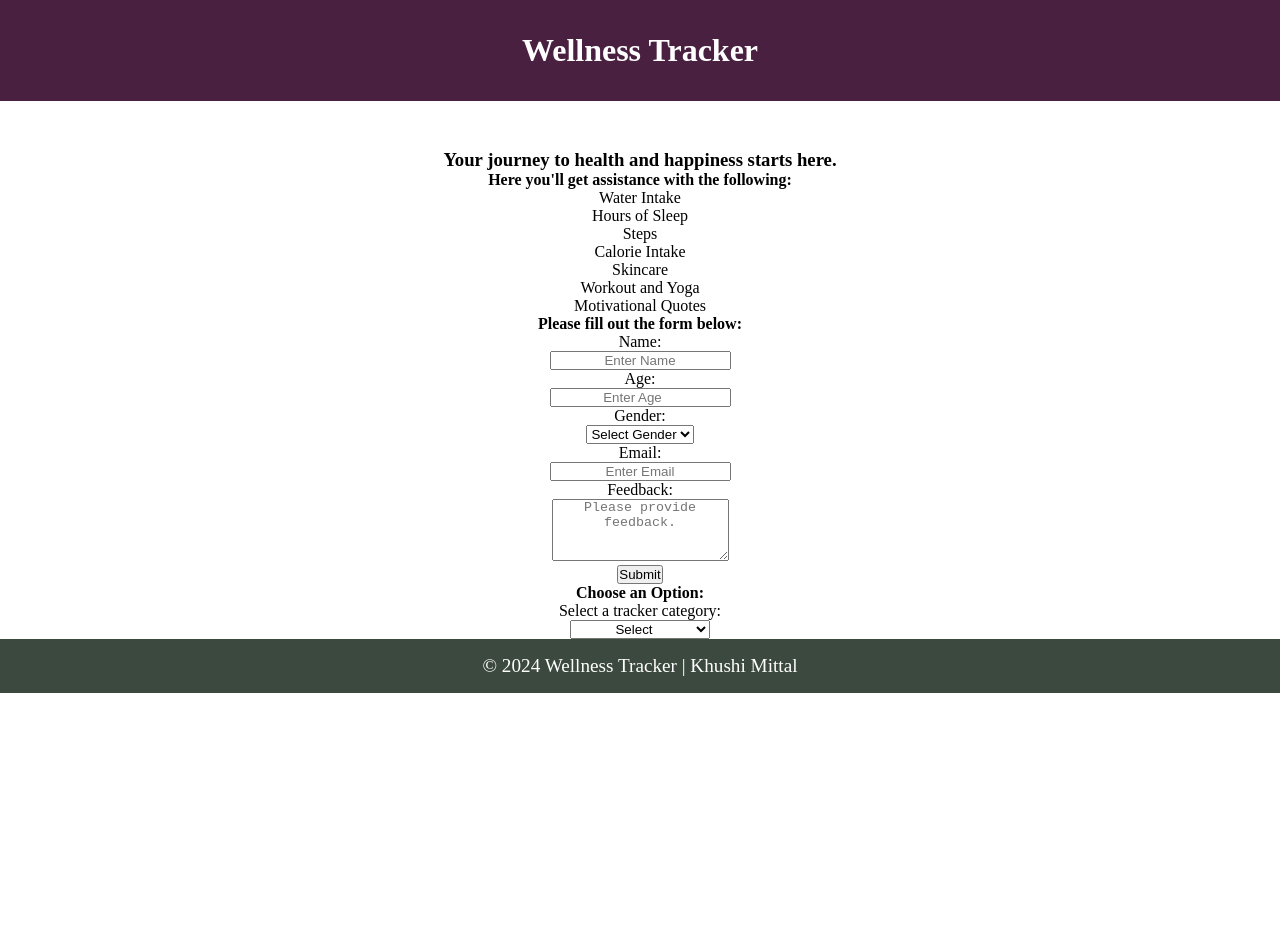
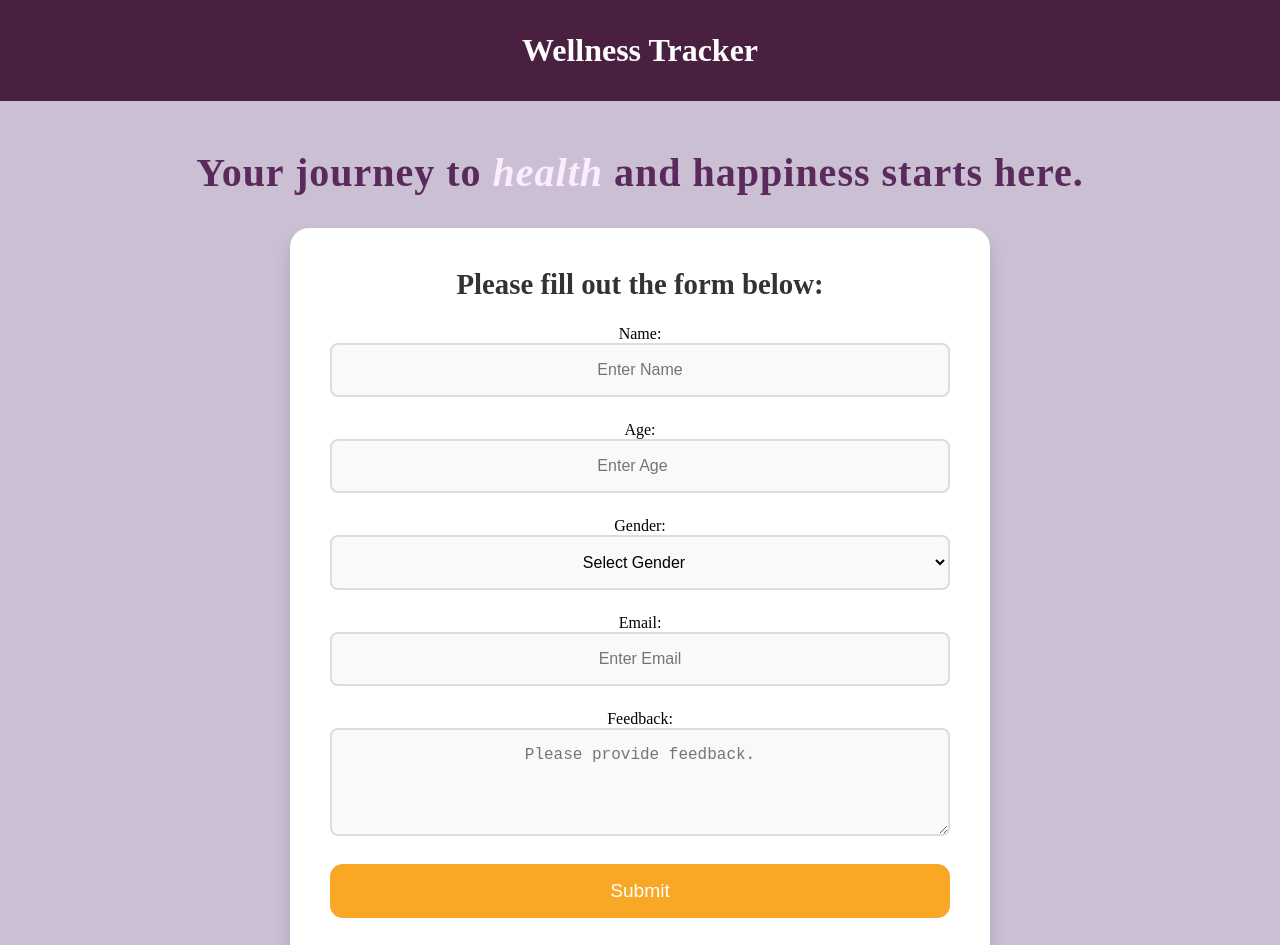
Before and after one commit to khushimittal20/WELLNESS-TRACKER-HTML, a plain HTML site: page homepage.html in a window 1280 px wide. Shown: the top 945 px of the page. Before the commit the page ends 800 px from the top, so only its background shows below. Drawn offline with Linux system fonts and the light colour scheme.

Commit message:
updated homepage styling

```diff
--- a/homepage.html
+++ b/homepage.html
@@ -6,30 +6,15 @@
     <title>Wellness Tracker</title>
     <link rel="stylesheet" href="style.css"\>
 </head>
-<body>
+<body class="homepage">
     <header>
         <h1>Wellness Tracker</h1>
     </header>
 
     <main>
-        <div>
+        <div class="intro">
             <h3 class="section-heading">Your journey to <span class="highlight">health</span> and happiness starts here.</h3>
-            <h4 class="section-heading">Here you'll get assistance with the following:</h4>
         </div>
-
-        <div>
-            <ul>
-                <li>Water Intake</li>
-                <li>Hours of Sleep</li>
-                <li>Steps</li>
-                <li>Calorie Intake</li>
-                <li>Skincare</li>
-                <li>Workout and Yoga</li>
-                <li>Motivational Quotes</li>
-            </ul>
-        </div>
-
-
         <div class="form-section">
             <h4 class="section-heading">Please fill out the form below:</h4>
             <form>
--- a/style.css
+++ b/style.css
@@ -5,11 +5,7 @@
     text-align: center;
 }
 /* Header Footer and Main for all the pages */
-header {
-    position: sticky;
-    top: 0;
-    z-index: 1000;
-}
+
 header {
     text-align: center;
     background-color: #4A2040;
@@ -22,7 +18,7 @@ header {
 @media (max-width: 768px) {
     header {
         padding: 2rem 1rem;
-        font-size: 0.75rem;
+        font-size: 1rem;
         flex-wrap: wrap;
     }
 }
@@ -89,3 +85,156 @@ body.index-file {
     color: white;
     border-radius: 4px;
 }
+
+
+/* for homepage.html */
+body.homepage{
+    background-color: #CBC0D3;
+    display: flex;
+    flex-direction: column;
+    min-height: 100vh;
+}
+.intro {
+    text-align: center;
+    margin-bottom: 2rem;
+    animation: fadeIn 2s ease-in-out;
+}
+
+.intro h3 {
+    font-size: 2.5rem;
+    color: #5A2A5D;
+    margin-bottom: 1.5rem;
+    letter-spacing: 1px;
+}
+
+.highlight {
+    color: #FFEBFF;
+    font-weight: bold;
+    font-style: italic;
+}
+
+
+/* Form Section */
+.form-section {
+    background-color: #ffffff;
+    padding: 2.5rem;
+    margin: 3rem 0;
+    margin: 0 auto;
+    border-radius: 1.2rem;
+    box-shadow: 0 10px 15px rgba(0, 0, 0, 0.15);
+    width: 100%;
+    max-width: 700px;
+    transition: box-shadow 0.3s ease-in-out;
+}
+
+.form-section:hover {
+    box-shadow: 0 12px 20px rgba(0, 0, 0, 0.2);
+}
+
+.form-section h4 {
+    color: #333;
+    font-size: 1.8rem;
+    margin-bottom: 1.5rem;
+    font-weight: 600;
+}
+
+/* Input Fields */
+.form-section input,
+.form-section select,
+.form-section textarea {
+    width: 100%;
+    padding: 1rem;
+    margin-bottom: 1.5rem;
+    border: 2px solid #ddd;
+    border-radius: 8px;
+    font-size: 1rem;
+    background-color: #F9F9F9;
+    transition: all 0.3s ease;
+}
+
+.form-section input:focus,
+.form-section select:focus,
+.form-section textarea:focus {
+    border-color: #5A2A5D;
+    background-color: #fff;
+    outline: none;
+}
+
+/* Submit Button */
+.form-section .submit-btn {
+    background-color: #F9A825;
+    color: white;
+    border: none;
+    padding: 1rem 3rem;
+    border-radius: 0.8rem;
+    cursor: pointer;
+    font-size: 1.2rem;
+    transition: background-color 0.3s ease, transform 0.3s ease;
+}
+
+.form-section .submit-btn:hover {
+    background-color: #5A2A5D;
+    transform: scale(1.05);
+}
+
+/* Tracker Section */
+.tracker-section {
+    font-size: 1.5rem;
+    margin-top: 3rem;
+    margin-bottom: 2rem;
+    width: 100%;
+}
+
+.tracker-section select {
+    width: 40%;
+    padding: 1rem;
+    font-size: 1.1rem;
+    border: 2px solid #ddd;
+    border-radius: 8px;
+    background-color: #F9F9F9;
+    transition: all 0.3s ease;
+}
+
+.tracker-section select:focus {
+    border-color: #5A2A5D;
+    background-color: #fff;
+    outline: none;
+}
+/* Animations */
+@keyframes fadeIn {
+    from {
+        opacity: 0;
+        transform: translateY(-50px);
+    }
+    to {
+        opacity: 1;
+        transform: translateY(0);
+    }
+}
+
+/* Responsive Styles */
+@media (max-width: 768px) {
+    body.homepage {
+        padding: 0 1rem;
+    }
+
+    .intro h3 {
+        font-size: 2rem;
+    }
+
+    .form-section {
+        padding: 2rem;
+        width: 100%;
+    }
+
+    .form-section input,
+    .form-section select,
+    .form-section textarea {
+        font-size: 1rem;
+    }
+
+    .form-section .submit-btn {
+        padding: 0.8rem 2rem;
+        font-size: 1rem;
+    }
+}
```
